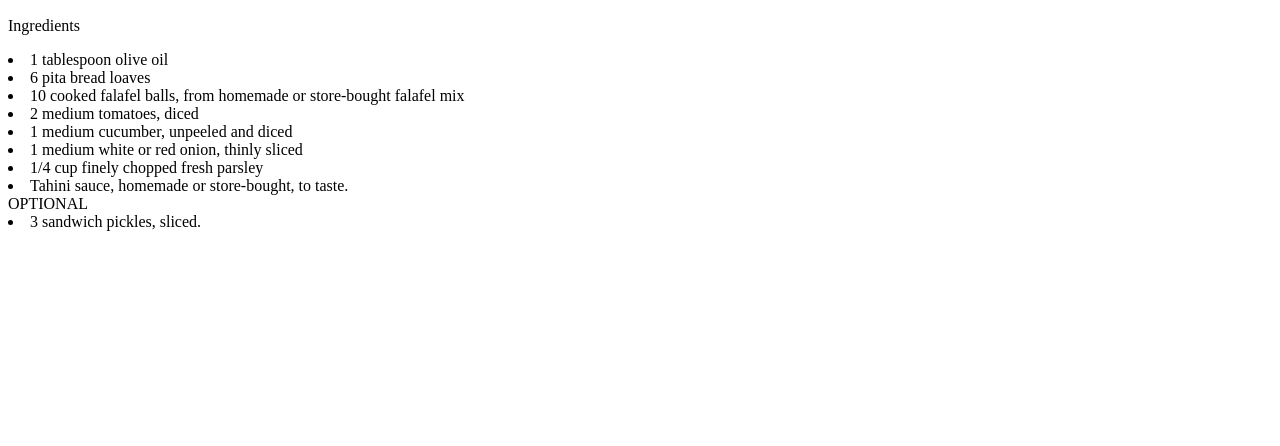
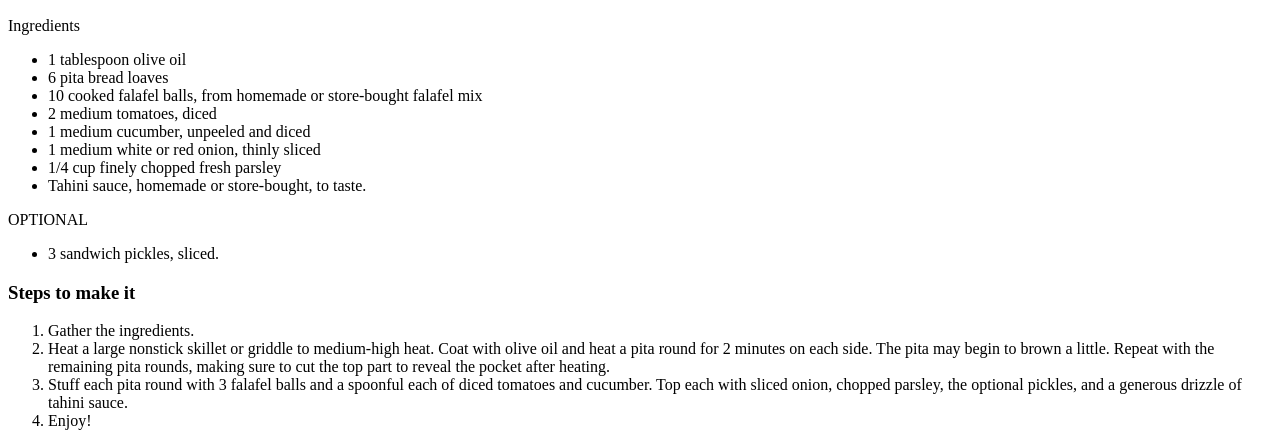
Before and after one commit to MrEyesReal/Mr-Eyes-Recipes, a plain HTML site: page subRecipes/falafel.html in a window 1280 px wide. Shown: the part 383-829 px from the top of the page. Before the commit the page ends 800 px from the top, so only its background shows below. Drawn offline with Linux system fonts and the light colour scheme.

Commit message:
Finished falafel recipe, Started Shawarma recipe and added stuff to a main.

```diff
--- a/subRecipes/falafel.html
+++ b/subRecipes/falafel.html
@@ -4,16 +4,19 @@
     <meta charset="UTF-8">
     <meta http-equiv="X-UA-Compatible" content="IE=edge">
     <meta name="viewport" content="width=device-width, initial-scale=1.0">
-    <title>Document</title>
+    <title>Falafel recipe wow</title>
+
 </head>
 <body>
+    <header>
         <h1>Falafel Sandwich recipes</h1>
-
+    </header>
+    <main>
         <img src="https://i.pinimg.com/564x/b6/b2/92/b6b292426434e966337dc6c3e7e3a6f4.jpg" alt="Falafel sandwich image">
 
         <p>Ingredients</p>
 
-    <ul1>
+        <ul>
             <li>1 tablespoon olive oil</li>
             <li>6 pita bread loaves</li>
             <li>10 cooked falafel balls, from homemade or store-bought falafel mix</li>
@@ -22,17 +25,30 @@
             <li>1 medium white or red onion, thinly sliced</li>
             <li>1/4 cup finely chopped fresh parsley</li>
             <li>Tahini sauce, homemade or store-bought, to taste.</li>
-
-
-      </ul1>
+        </ul>
 
 
         <p2>OPTIONAL</p2>
 
-    <ul2>
-        <li>3 sandwich pickles, sliced.
-        </li>
-    </ul id=>
+        <ul id="mister">
+            <li>3 sandwich pickles, sliced.</li>
+        </ul id="mister">
+
+        <h3>Steps to make it</h3>
+
+        <ol>
+            <li>Gather the ingredients.</li>
+
+            <li>Heat a large nonstick skillet or griddle to medium-high heat. Coat with olive oil and heat a pita round for 2 minutes on each side. The pita may begin to brown a little. Repeat with the remaining pita rounds, making sure to cut the top part to reveal the pocket after heating.</li>
+
+            <li>Stuff each pita round with 3 falafel balls and a spoonful each of diced tomatoes and cucumber. Top each with sliced onion, chopped parsley, the optional pickles, and a generous drizzle of tahini sauce.</li>
+
+            <li>Enjoy!</li>
+        </ol>
+
+    </main>
+
+    <!-- Finished this recipe -->
 
 </body>
 </html>
```
Also changed, not shown: subRecipes/shawarma.html (added, +18 -0 lines). Lines whose indentation alone changed are shown as unchanged.
